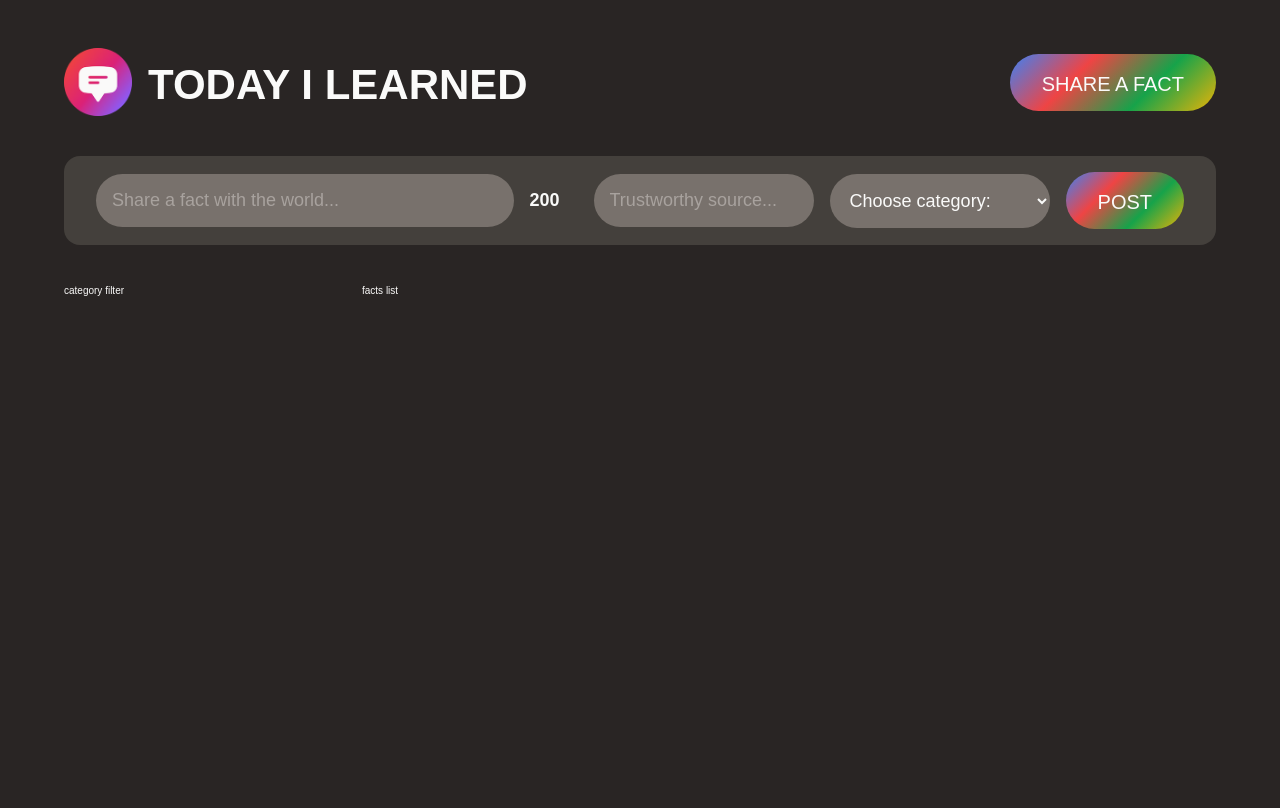
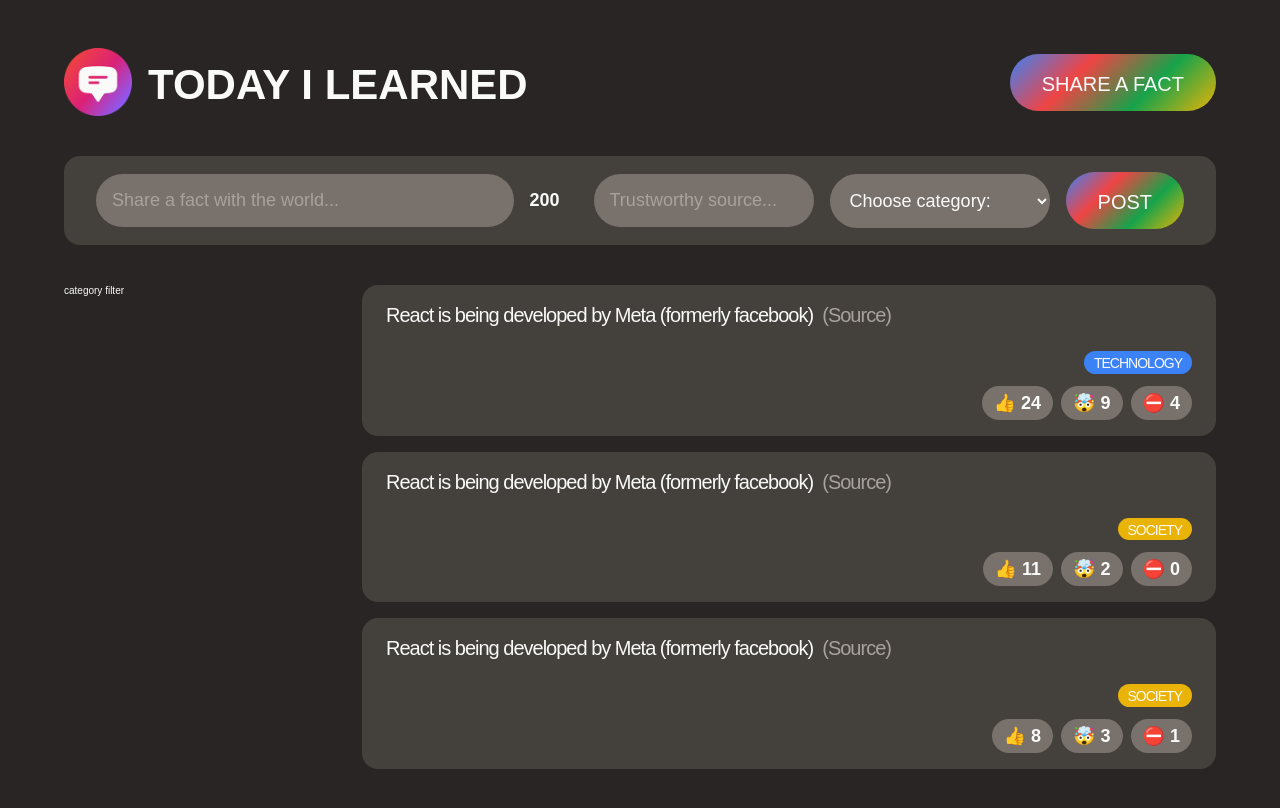
Before and after one commit to chinmay-gupta-2003/Fact-Frenzy, a React (Create React App) app: page / in a window 1280 px wide. Shown: the top 808 px of the page. Built offline with nearby package versions, Linux system fonts and the light colour scheme; a web font is replaced by a local one.

Commit message:
adding facts and facts list components

```diff
--- /dev/null
+++ b/src/components/fact.jsx
@@ -0,0 +1,42 @@
+const CATEGORIES = [
+  { name: "technology", color: "#3b82f6" },
+  { name: "science", color: "#16a34a" },
+  { name: "finance", color: "#ef4444" },
+  { name: "society", color: "#eab308" },
+  { name: "entertainment", color: "#db2777" },
+  { name: "health", color: "#14b8a6" },
+  { name: "history", color: "#f97316" },
+  { name: "news", color: "#8b5cf6" },
+];
+
+const Fact = (props) => {
+  const { fact } = props;
+
+  return (
+    <li className="fact">
+      <p>
+        React is being developed by Meta (formerly facebook) &nbsp;
+        <a className="source" href={fact.source}>
+          (Source)
+        </a>
+      </p>
+      <span
+        className="tag"
+        style={{
+          backgroundColor: CATEGORIES.find(
+            (category) => category.name === fact.category
+          ).color,
+        }}
+      >
+        {fact.category}
+      </span>
+      <div className="vote-buttons">
+        <button>👍 {fact.votesInteresting}</button>
+        <button>🤯 {fact.votesMindblowing}</button>
+        <button>⛔️ {fact.votesFalse}</button>
+      </div>
+    </li>
+  );
+};
+
+export default Fact;
--- a/src/components/factList.jsx
+++ b/src/components/factList.jsx
@@ -1,3 +1,47 @@
-const FactList = (props) => <section>facts list</section>;
+import Fact from "./fact";
+
+const initialFacts = [
+  {
+    id: 1,
+    text: "React is being developed by Meta (formerly facebook)",
+    source: "https://opensource.fb.com/",
+    category: "technology",
+    votesInteresting: 24,
+    votesMindblowing: 9,
+    votesFalse: 4,
+    createdIn: 2021,
+  },
+  {
+    id: 2,
+    text: "Millennial dads spend 3 times as much time with their kids than their fathers spent with them. In 1982, 43% of fathers had never changed a diaper. Today, that number is down to 3%",
+    source:
+      "https://www.mother.ly/parenting/millennial-dads-spend-more-time-with-their-kids",
+    category: "society",
+    votesInteresting: 11,
+    votesMindblowing: 2,
+    votesFalse: 0,
+    createdIn: 2019,
+  },
+  {
+    id: 3,
+    text: "Lisbon is the capital of Portugal",
+    source: "https://en.wikipedia.org/wiki/Lisbon",
+    category: "society",
+    votesInteresting: 8,
+    votesMindblowing: 3,
+    votesFalse: 1,
+    createdIn: 2015,
+  },
+];
+
+const FactList = (props) => (
+  <section>
+    <ul className="facts-list">
+      {initialFacts.map((fact) => (
+        <Fact key={fact.id} fact={fact}></Fact>
+      ))}
+    </ul>
+  </section>
+);
 
 export default FactList;
```
